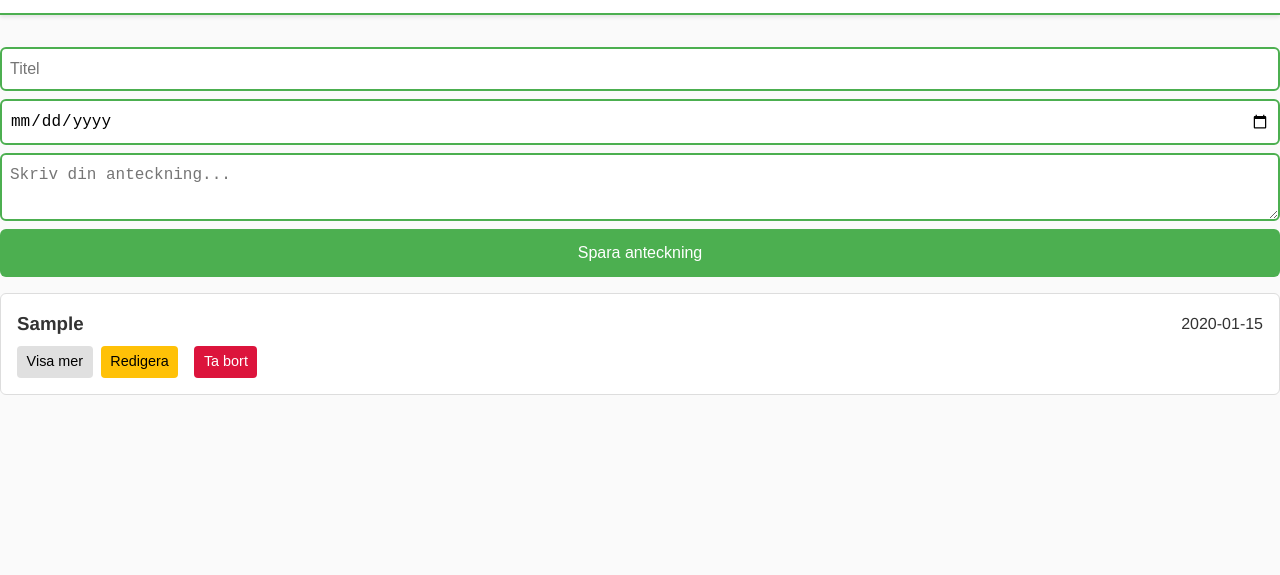
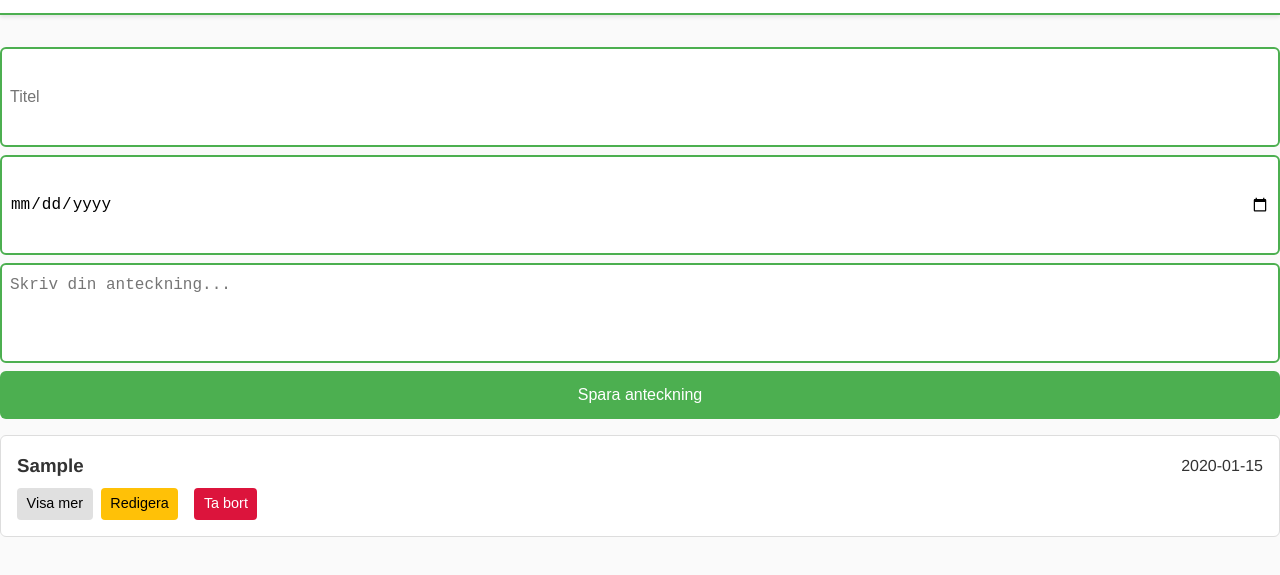
Before and after one commit to viktorstenehag/viktorstenehag.github.io, a plain HTML site: page journal.html in a window 1280 px wide. Both pictures are taken after typing "Sample", "2020-01-15", "Sample" into the empty fields and a click on the button "Spara anteckning". Shown: the part 125-700 px from the top of the page. Drawn offline with Linux system fonts and the light colour scheme.

Commit message:
Automatiskt växander antecknings fönster

```diff
--- a/journal.js
+++ b/journal.js
@@ -78,3 +78,10 @@ document.addEventListener('DOMContentLoaded', () => {
       return entry;
     }
   });
+
+const journalText = document.getElementById("journal-text");
+
+journalText.addEventListener("input", function () {
+  this.style.height = "auto";
+  this.style.height = this.scrollHeight + "px";
+});
--- a/style.css
+++ b/style.css
@@ -126,6 +126,11 @@
     border: 2px solid var(--accent-green);
     border-radius: 6px;
     font-size: 1rem;
+    resize: none;
+    overflow: hidden;
+    min-height: 100px;
+    width: 100%;
+    box-sizing: border-box;
   }
 
   #journal-form button {
```
